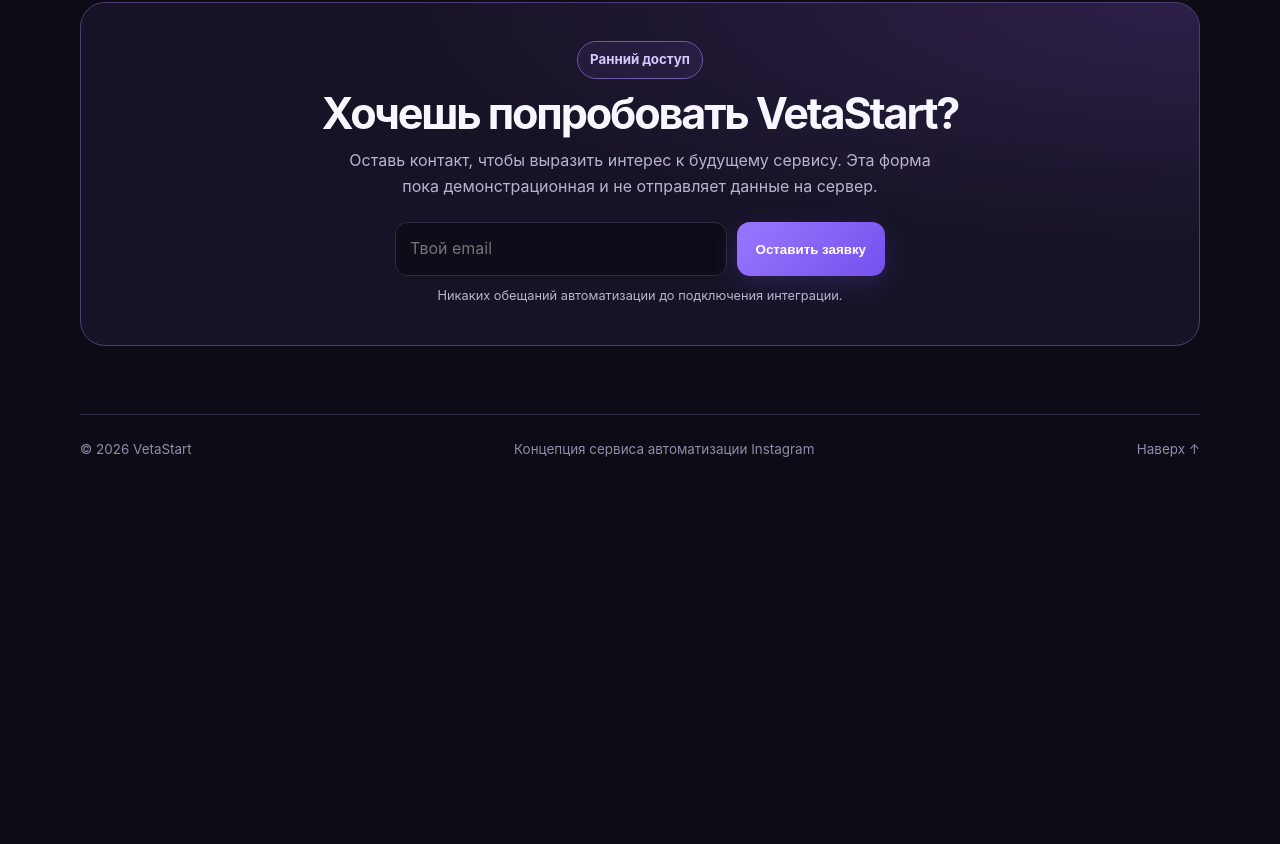
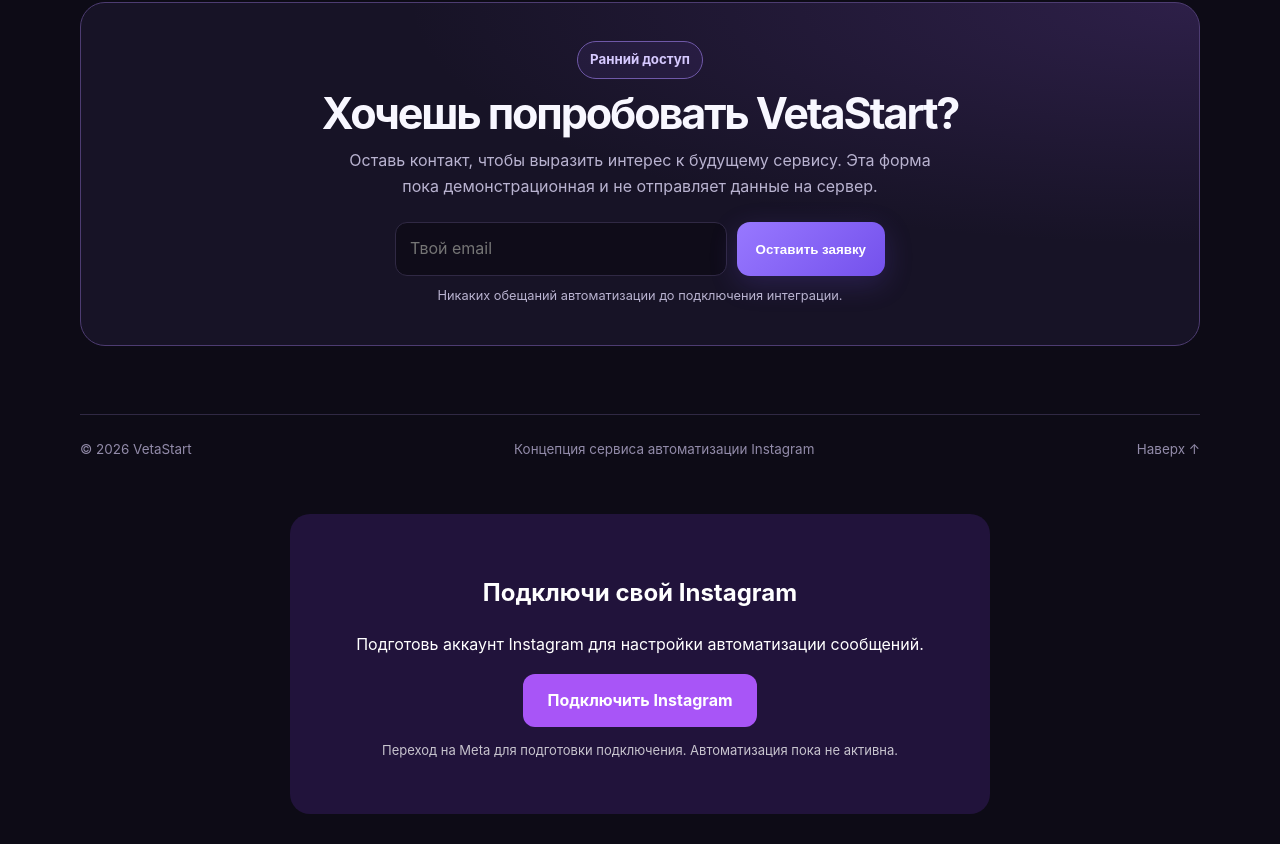
Before and after one commit to violetta181188/vetastart, a plain HTML site: page index.html in a window 1280 px wide. Shown: the part 2756-3600 px from the top of the page. Before the commit the page ends 3240 px from the top, so only its background shows below. Drawn offline with Linux system fonts and the light colour scheme.

Commit message:
Update index.html

```diff
--- a/index.html
+++ b/index.html
@@ -75,5 +75,12 @@
 <script>
 document.getElementById('interestForm').addEventListener('submit',function(e){e.preventDefault();document.getElementById('formResult').classList.add('show');});
 </script>
-</body>
+<section style="text-align:center;padding:40px 20px;background:#21133b;color:white;border-radius:20px;margin:30px auto;max-width:700px">
+  <h2>Подключи свой Instagram</h2>
+  <p>Подготовь аккаунт Instagram для настройки автоматизации сообщений.</p>
+  <a href="https://www.facebook.com/" target="_blank" rel="noopener noreferrer" style="display:inline-block;background:#a855f7;color:white;padding:14px 24px;border-radius:12px;text-decoration:none;font-weight:bold">
+    Подключить Instagram
+  </a>
+  <p style="font-size:13px;opacity:.75">Переход на Meta для подготовки подключения. Автоматизация пока не активна.</p>
+</section></body>
 </html>
```
